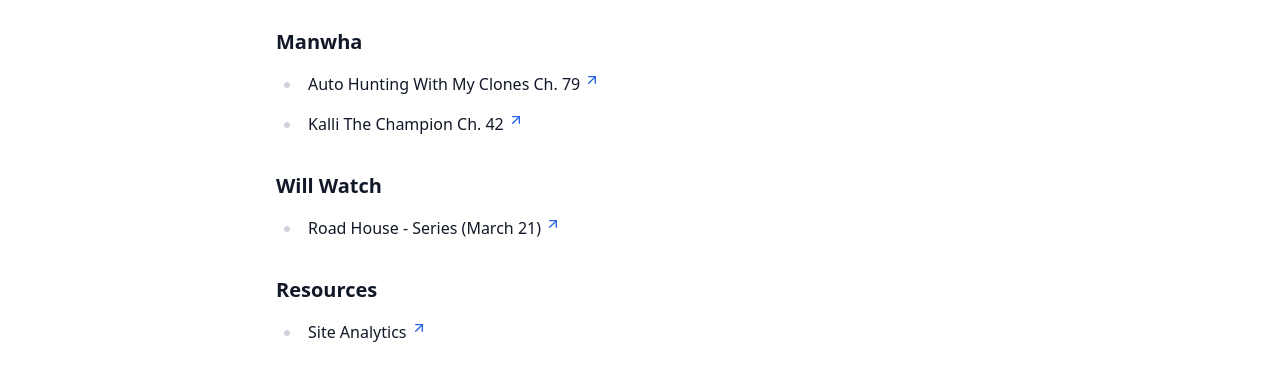
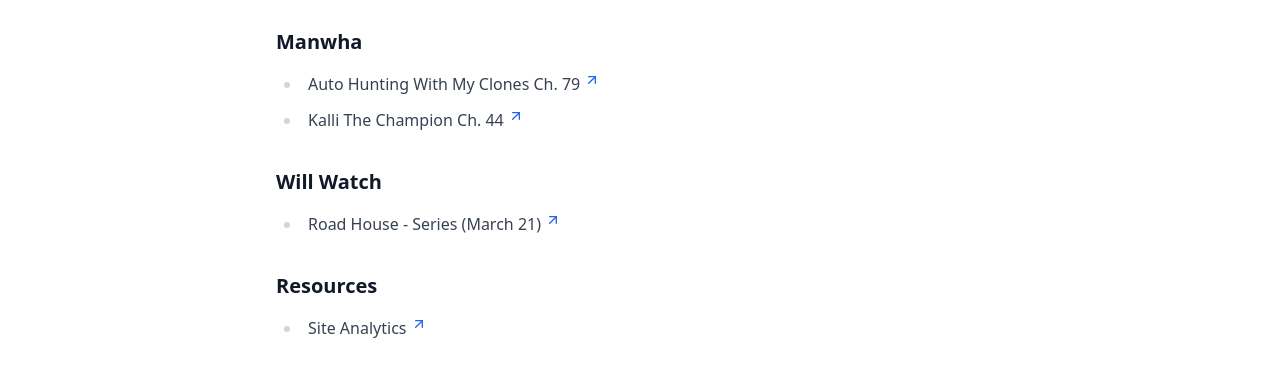
Before and after one commit to nrjdalal/v0.nrjdalal.com, a Next.js app: page /blog/bookmarks in a window 1280 px wide. Shown: the part 354-734 px from the top of the page. Built offline with nearby package versions, Linux system fonts and the light colour scheme; no server answers.

Commit message:
updated bookmarks links

```diff
--- a/src/app/(mdx)/blog/bookmarks/page.mdx
+++ b/src/app/(mdx)/blog/bookmarks/page.mdx
@@ -1,4 +1,4 @@
-import { ArrowUpRight } from 'lucide-react'
+import { MdxLink } from '@/components/blogElements'
 
 export const metadata = {
   title: 'Bookmarks',
@@ -14,13 +14,21 @@ export const metadata = {
 
 ### Manwha
 
-- [<p className="flex gap-1">Auto Hunting With My Clones Ch. 79<ArrowUpRight className="mt-0.5 h-4 w-4 text-blue-600" /></p>](https://manhuaus.com/manga/auto-hunting-with-my-clones)
-- [<p className="flex gap-1">Kalli The Champion Ch. 42<ArrowUpRight className="mt-0.5 h-4 w-4 text-blue-600" /></p>](https://manhuaus.com/manga/kalli-the-champion)
+- <MdxLink href="https://manhuaus.com/manga/auto-hunting-with-my-clones">
+    Auto Hunting With My Clones Ch. 79
+  </MdxLink>
+- <MdxLink href="https://manhuaus.com/manga/kalli-the-champion">
+    Kalli The Champion Ch. 44
+  </MdxLink>
 
 ### Will Watch
 
-- [<p className="flex gap-1">Road House - Series (March 21)<ArrowUpRight className="mt-0.5 h-4 w-4 text-blue-600" /></p>](https://www.youtube.com/watch?v=Y0ZsLudtfjI)
+- <MdxLink href="https://www.youtube.com/watch?v=Y0ZsLudtfjI">
+    Road House - Series (March 21)
+  </MdxLink>
 
 ### Resources
 
-- [<p className="flex gap-1">Site Analytics<ArrowUpRight className="mt-0.5 h-4 w-4 text-blue-600" /></p>](https://umami-rdt-li.vercel.app/share/3Aiazf1XBMaxwW30)
+- <MdxLink href="https://umami-rdt-li.vercel.app/share/3Aiazf1XBMaxwW30">
+    Site Analytics
+  </MdxLink>
--- a/src/components/blogElements.tsx
+++ b/src/components/blogElements.tsx
@@ -1,6 +1,7 @@
 import {
   ArrowLeft,
   ArrowRight,
+  ArrowUpRight,
   Globe2,
   Home,
   Menu,
@@ -10,6 +11,7 @@ import {
   Star,
   X,
 } from 'lucide-react'
+import Link from 'next/link'
 
 export const BrowserPreview = ({
   title,
@@ -50,3 +52,18 @@ export const BrowserPreview = ({
     </div>
   )
 }
+
+export const MdxLink = ({
+  href,
+  children,
+}: {
+  href: string
+  children: string
+}) => {
+  return (
+    <Link href={href} target="_blank" className="not-prose flex gap-1">
+      {children}
+      <ArrowUpRight className="mt-0.5 h-4 w-4 text-blue-600" />
+    </Link>
+  )
+}
```
